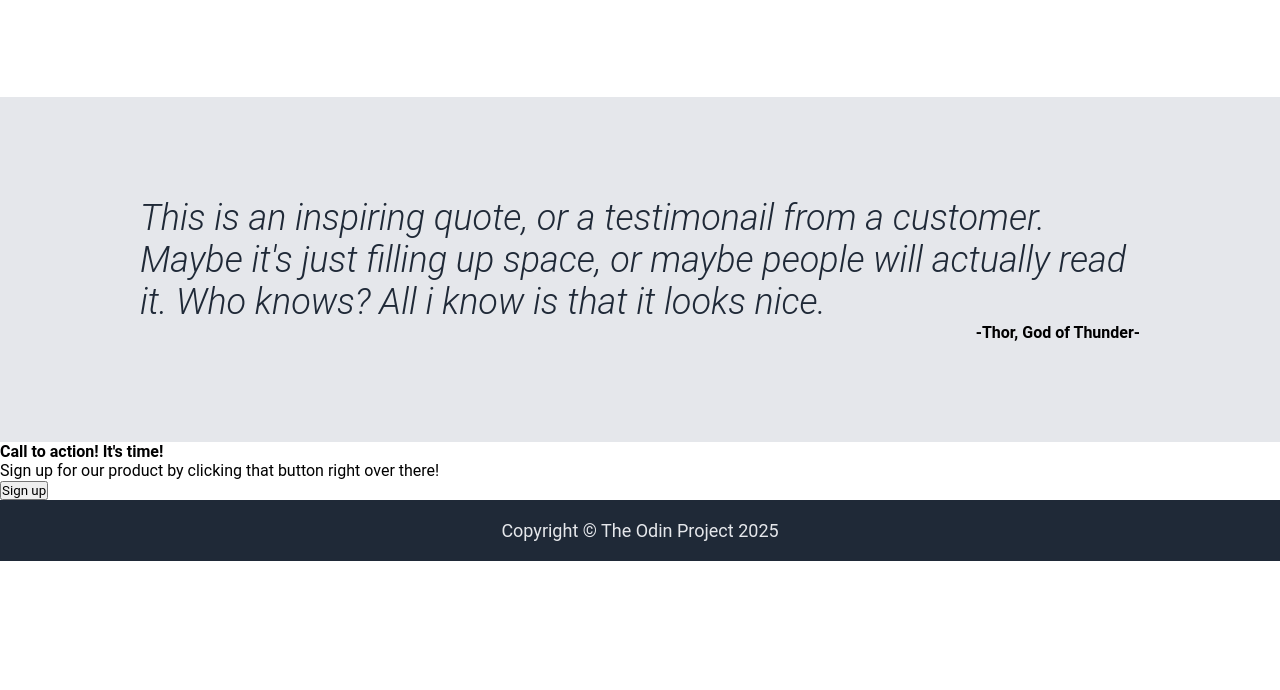
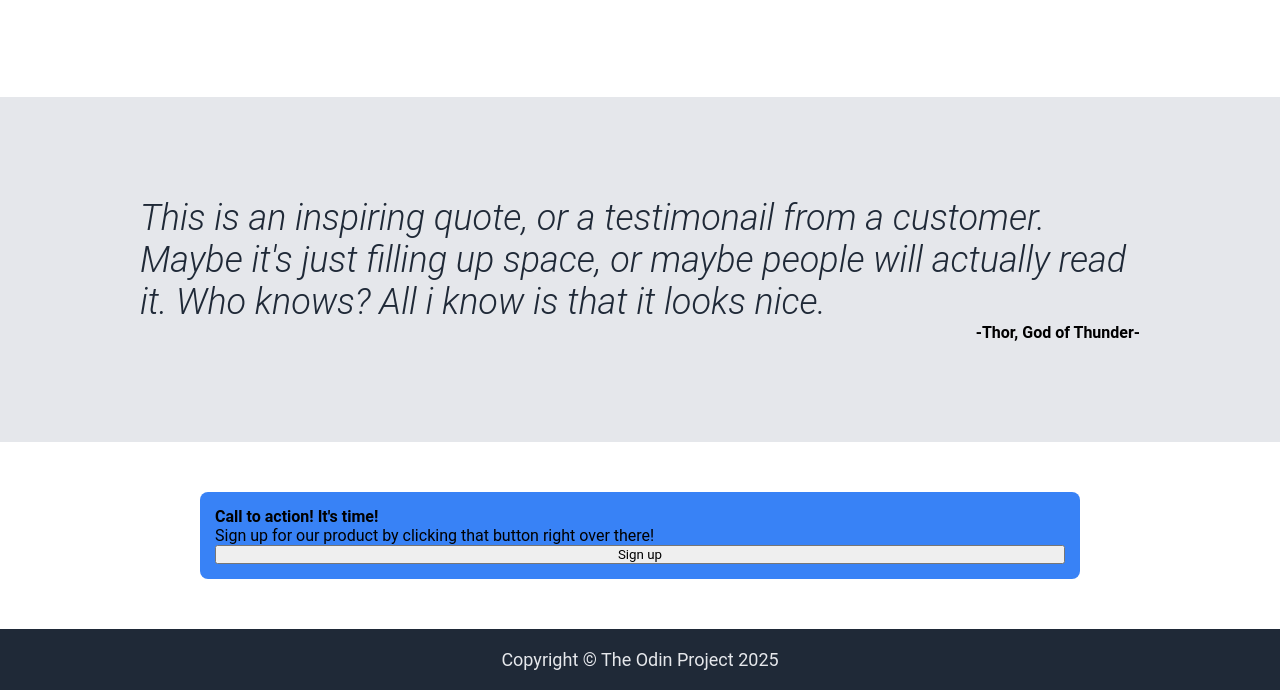
Before and after one commit to hoangvu1118/TheOdinProject, a plain HTML site: page Project-Assignment/Landing-Page/index.html in a window 1280 px wide. Shown: the part 816-1506 px from the top of the page. Before the commit the page ends 1377 px from the top, so only its background shows below. Drawn offline with Linux system fonts and the light colour scheme.

Commit message:
Adding layout for calling action

```diff
--- a/Project-Assignment/Landing-Page/index.html
+++ b/Project-Assignment/Landing-Page/index.html
@@ -58,9 +58,11 @@
             </div>
 
             <div class="fourth">
-                <h4>Call to action! It's time!</h4>
-                <p class="text">Sign up for our product by clicking that button right over there!</p>
-                <button>Sign up</button>
+                <div class="box4">
+                    <h4>Call to action! It's time!</h4>
+                    <p class="text">Sign up for our product by clicking that button right over there!</p>
+                    <button>Sign up</button>
+                </div>
             </div>
         </div>
 
--- a/Project-Assignment/Landing-Page/style.css
+++ b/Project-Assignment/Landing-Page/style.css
@@ -134,3 +134,14 @@ body{
     flex-direction: column;
     align-items: flex-end;
 }
+.box4{
+    display: flex;
+    flex-direction: column;
+    padding: 15px;
+    background-color: #3882F6;
+    border-radius: 8px;
+}
+
+.fourth{
+    padding: 50px  200px;
+}
```
